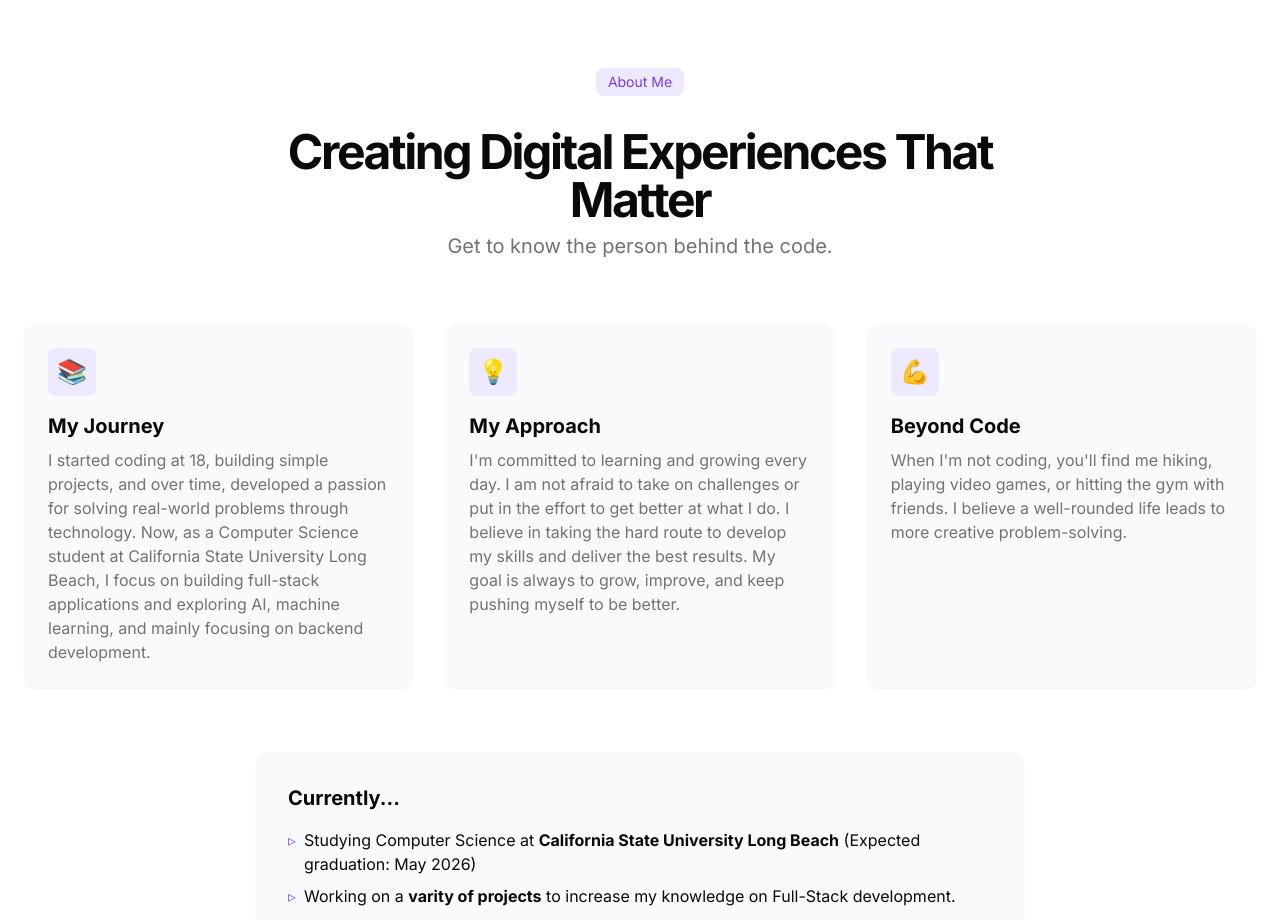
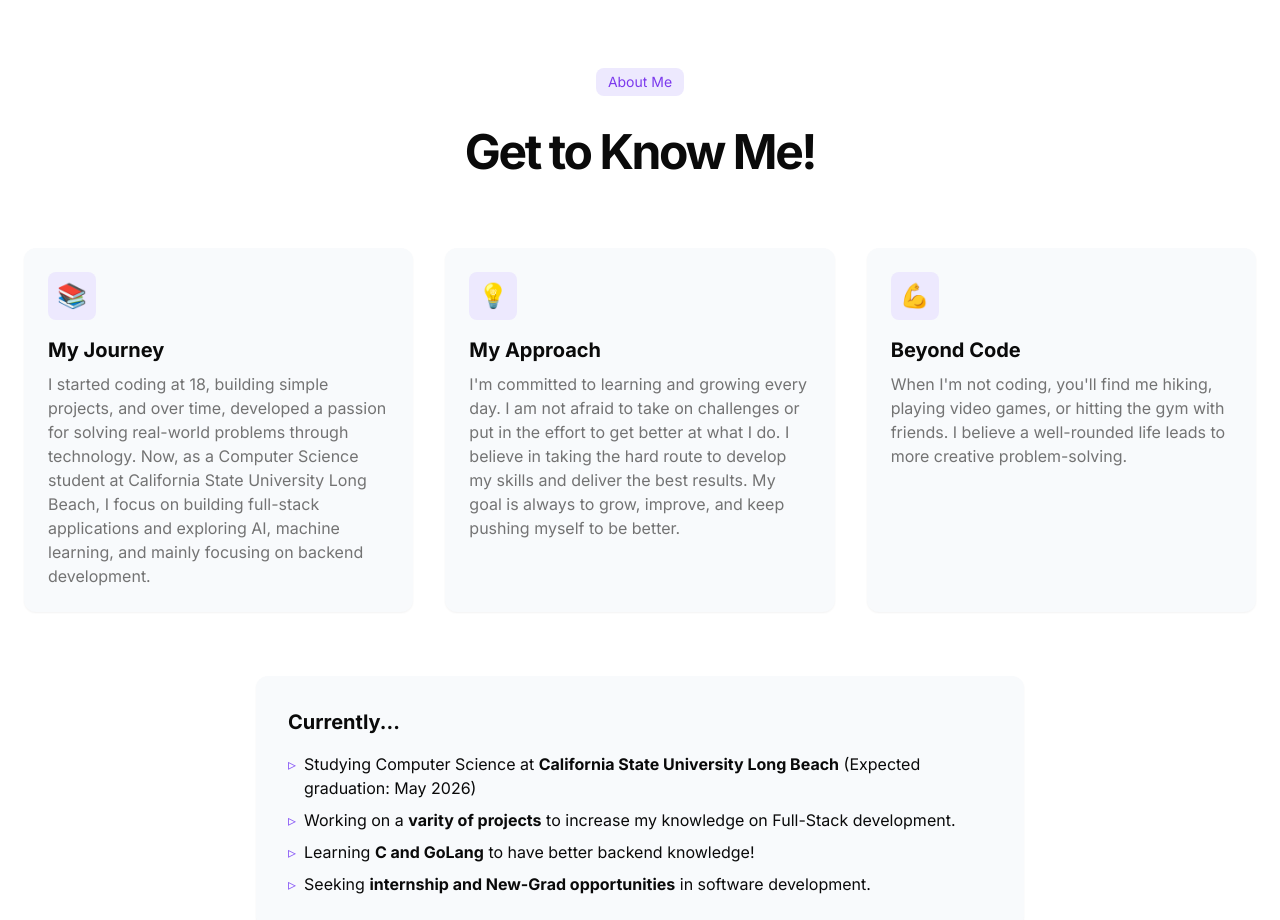
Before and after one commit to MahdiAlsalami/mahdi-portfolio, a Next.js app: page / in a window 1280 px wide. Shown: the part 860-1780 px from the top of the page. Built offline with nearby package versions, Linux system fonts and the light colour scheme.

Commit message:
fixed sections to make it sound better

```diff
--- a/app/page.tsx
+++ b/app/page.tsx
@@ -85,10 +85,10 @@ export default function Home() {
             </div>
             <div className="space-y-2 max-w-3xl">
               <h2 className="text-3xl font-bold tracking-tighter sm:text-4xl md:text-5xl">
-                Creating Digital Experiences That Matter
+                Get to Know Me!
               </h2>
               <p className="mx-auto max-w-[700px] text-muted-foreground md:text-xl">
-                Get to know the person behind the code.
+
               </p>
             </div>
           </div>
```
